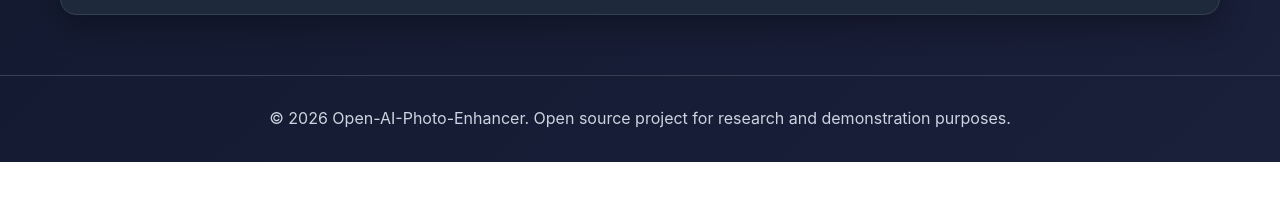
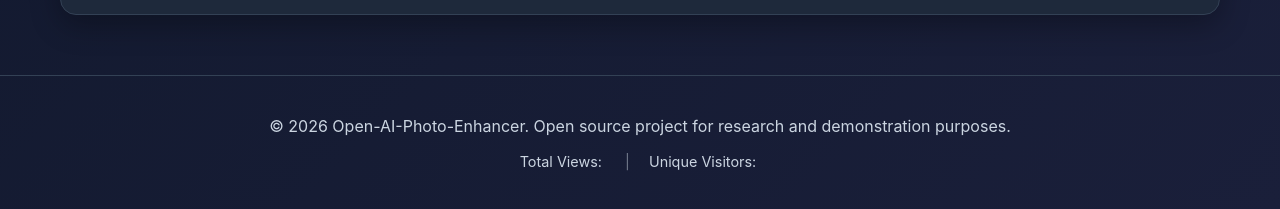
Before and after one commit to johncchao/Open-AI-Photo-Enhancer, a plain HTML site: page index.html in a window 1280 px wide. Shown: the part 1128-1337 px from the top of the page. Before the commit the page ends 1290 px from the top, so only its background shows below. Drawn offline with Linux system fonts and the light colour scheme; some packages are replaced by stand-ins of ours; a script that the page names is missing.

Commit message:
+Busuanzi

```diff
--- a/index.html
+++ b/index.html
@@ -72,9 +72,20 @@
     <footer>
         <div class="container">
             <p>&copy; <span id="currentYear"></span> Open-AI-Photo-Enhancer. Open source project for research and demonstration purposes.</p>
+            <p class="visitor-stats">
+                <span id="busuanzi_container_site_pv">
+                    Total Views: <span id="busuanzi_value_site_pv"></span>
+                </span>
+                <span class="separator">|</span>
+                <span id="busuanzi_container_site_uv">
+                    Unique Visitors: <span id="busuanzi_value_site_uv"></span>
+                </span>
+            </p>
         </div>
     </footer>
 
+    <!-- Busuanzi Visitor Counter -->
+    <script async src="//busuanzi.ibruce.info/busuanzi/2.3/busuanzi.pure.mini.js"></script>
     <script src="script.js"></script>
 </body>
 </html>
--- a/styles.css
+++ b/styles.css
@@ -341,6 +341,31 @@ footer {
     margin-top: 60px;
 }
 
+footer p {
+    margin: 8px 0;
+}
+
+.visitor-stats {
+    font-size: 0.9rem;
+    color: var(--text-secondary);
+    margin-top: 10px;
+}
+
+.visitor-stats span {
+    display: inline-block;
+}
+
+.visitor-stats .separator {
+    margin: 0 15px;
+    opacity: 0.5;
+}
+
+.visitor-stats #busuanzi_value_site_pv,
+.visitor-stats #busuanzi_value_site_uv {
+    color: var(--primary-color);
+    font-weight: 600;
+}
+
 
 
 @media (max-width: 768px) {
```
